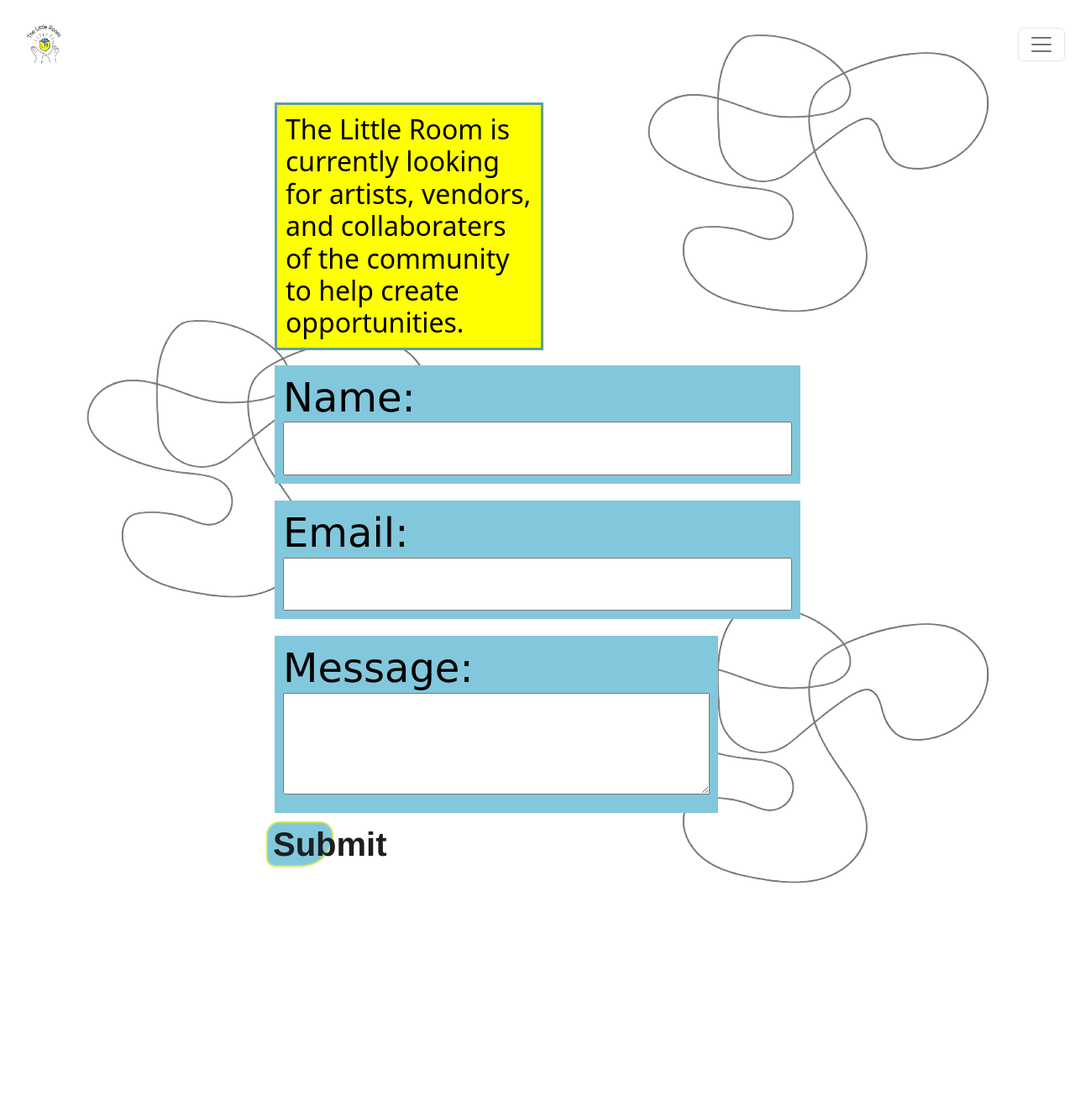
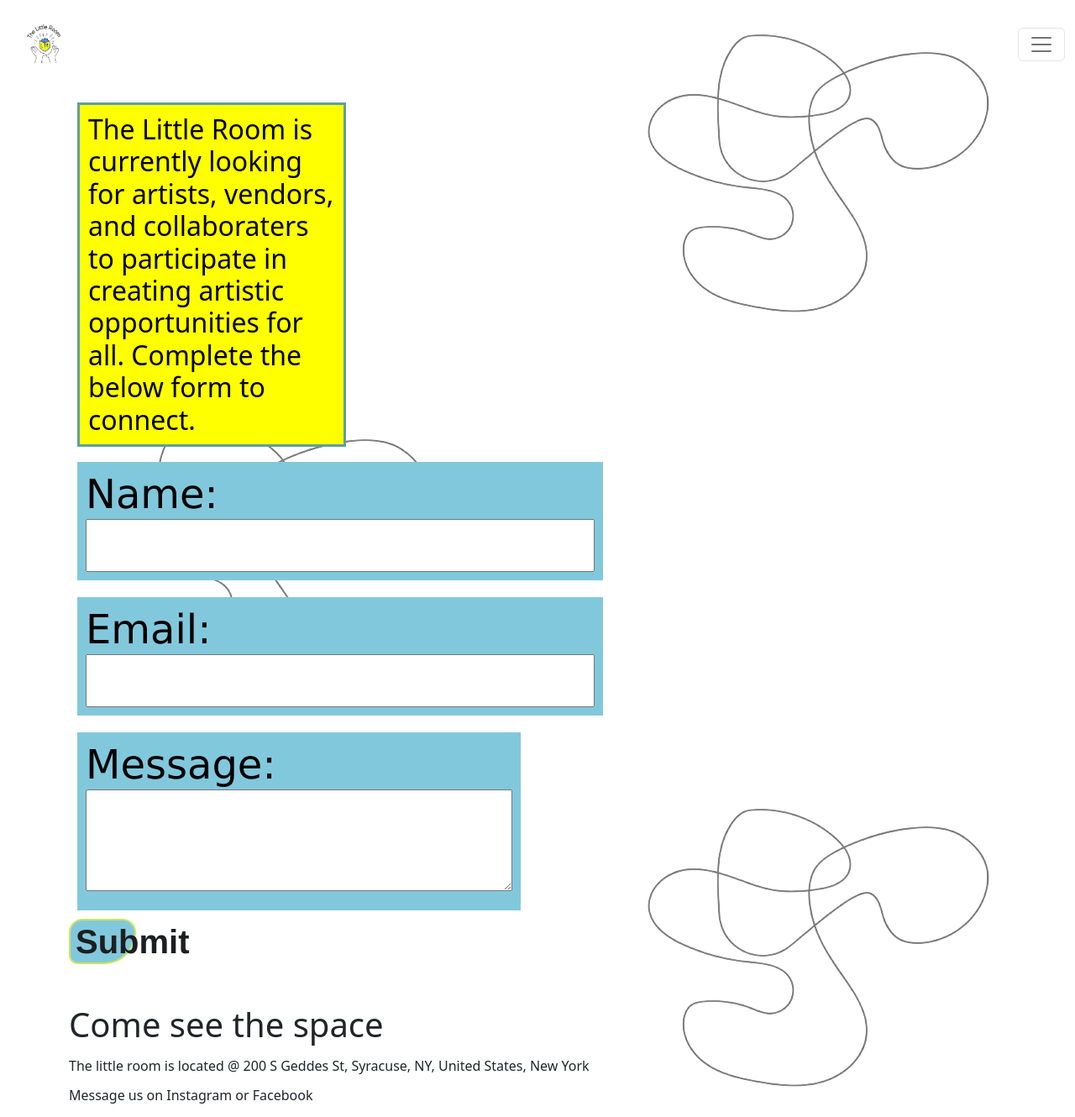
Before and after one commit to lucidbrawler/littleroomweb, a React (Create React App) app: page /contact in a window 1280 px wide. Shown: the whole page at 84% size. Before the commit the page ends 1088 px from the top, so only its background shows below. Built offline with nearby package versions, Linux system fonts and the light colour scheme; the HTML template or start-up script is replaced by a standard one.

Commit message:
almost close

```diff
--- a/src/App.css
+++ b/src/App.css
@@ -27,8 +27,8 @@
   right: 3% !important;
   z-index: 1;
 }
-.App2 {
-
+.contactblock {
+  font-size: medium;
 }
 
 .archives1{
--- a/src/routes/contact.js
+++ b/src/routes/contact.js
@@ -33,11 +33,14 @@ const ContactForm = () => {
     <div className="App" >
       <OffcanvasExample/>
       <Container><Row><Col>
-    <div  style={{ display:'flex', justifyContent:'center'}} className="contact">
+    <div   className="contact">
 
     <h1 className="">
     <h2 className="">The Little Room is currently looking for artists, vendors,
-    and collaboraters of the community to help create opportunities. </h2>
+    and collaboraters to participate in creating artistic opportunities for all.
+    Complete the below form to connect. </h2>
+
+
     <form className="" onSubmit={handleSubmit}>
       <div  className="">
         <label className="par2" htmlFor="name">Name:
@@ -63,6 +66,9 @@ const ContactForm = () => {
       <button className="link1" type="submit">{status}</button>
     </form>
     <br/>
+    <p> Come see the space</p>
+    <p className="contactblock">The little room is located @ 200 S Geddes St, Syracuse, NY, United States, New York</p>
+    <p className="contactblock"> Message us on Instagram or Facebook</p>
       <a href="https://www.facebook.com/thelittleroomsyr/" target="_blank" rel="noopener noreferrer"><i class="bi bi-facebook"></i></a>
       <a href="https://www.instagram.com/thelittleroomsyr/" target="_blank" rel="noopener noreferrer"><i class="bi bi-instagram"></i></a>
     </h1>
```
